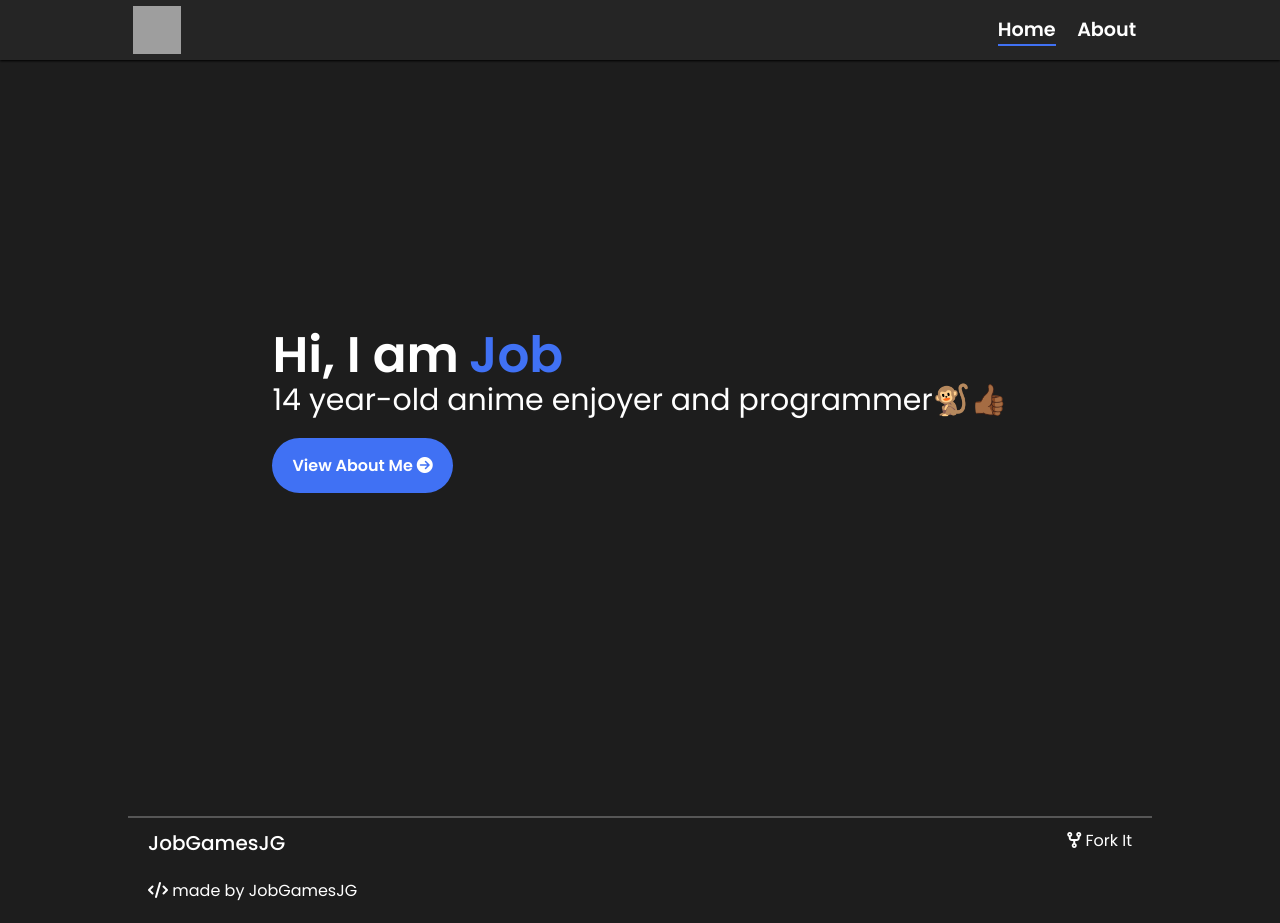
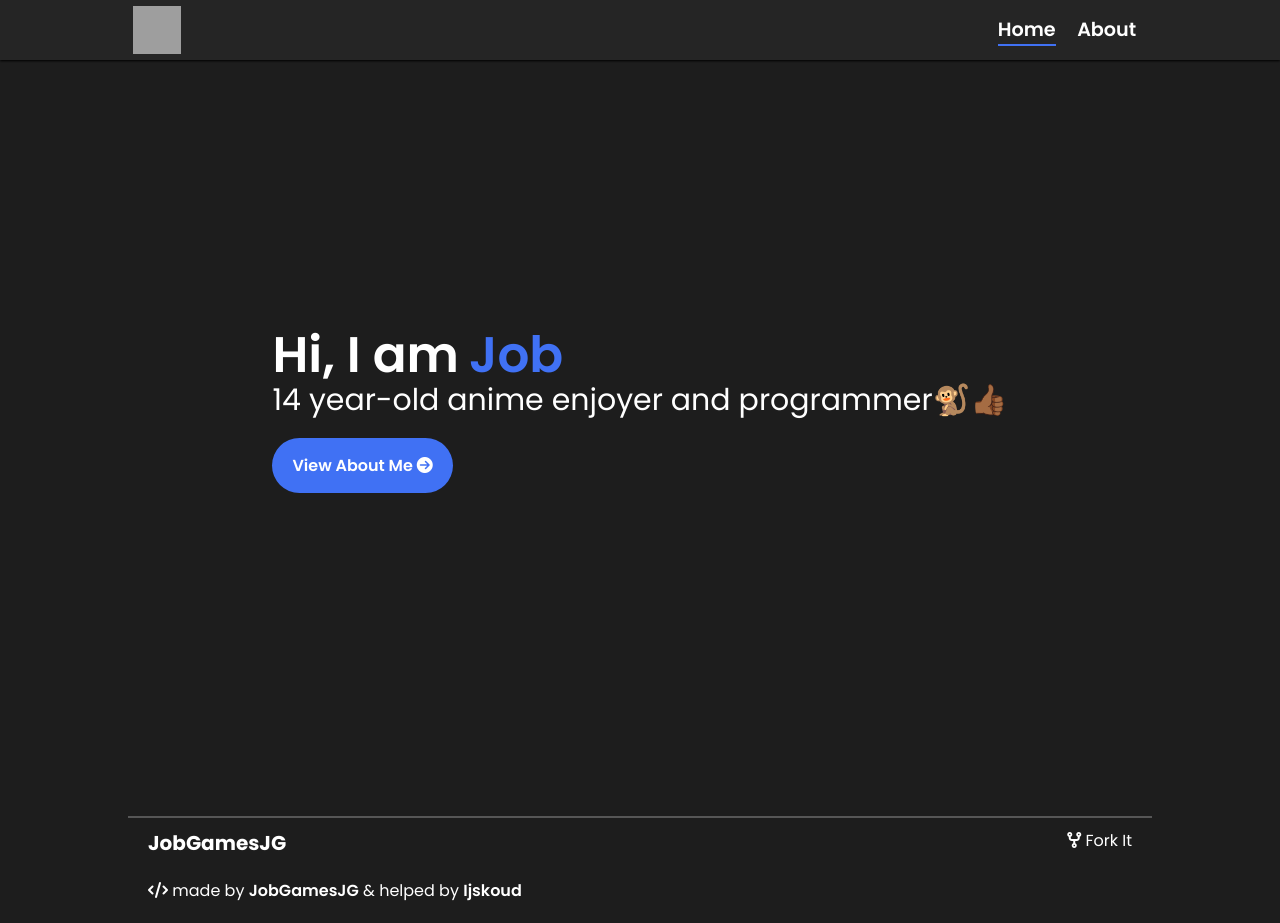
Before and after one commit to JobGamesJG/jobgamesjg.xyz, a Next.js app: page / in a window 1280 px wide. Built offline with nearby package versions, Linux system fonts and the light colour scheme; grey boxes are pictures that could not be loaded.

Commit message:
feat: credits & better hover indicator (#45)

```diff
--- a/components/footer/index.tsx
+++ b/components/footer/index.tsx
@@ -15,7 +15,9 @@ const Footer: React.FC = () => {
 						</a>
 					</div>
 					<a className="footer-made">
-						<i className="fa-solid fa-code"></i> made by JobGamesJG
+						<i className="fa-solid fa-code"></i> made by{" "}
+						<a href="https://jobgamesjg.xyz/">JobGamesJG</a> & helped by{" "}
+						<a href="https://daangamesdg.xyz/">Ijskoud</a>
 					</a>
 				</div>
 			</div>
--- a/styles/components/animeCard.scss
+++ b/styles/components/animeCard.scss
@@ -71,7 +71,7 @@
 	}
 
 	&.active {
-		transform: scale(1.1);
+		transform: translateY(-15px);
 		z-index: 42;
 	}
 }
--- a/styles/components/footer.scss
+++ b/styles/components/footer.scss
@@ -19,7 +19,7 @@
 
 	p {
 		font-size: 20px;
-		font-weight: 500;
+		font-weight: 650;
 	}
 
 	a {
@@ -49,4 +49,13 @@
 	display: block;
 	justify-content: center;
 	text-align: center;
+
+	a {
+		transition: all 0.2s ease;
+		font-weight: 600;
+
+		&:hover {
+			color: rgba($accent, 0.8);
+		}
+	}
 }
```
